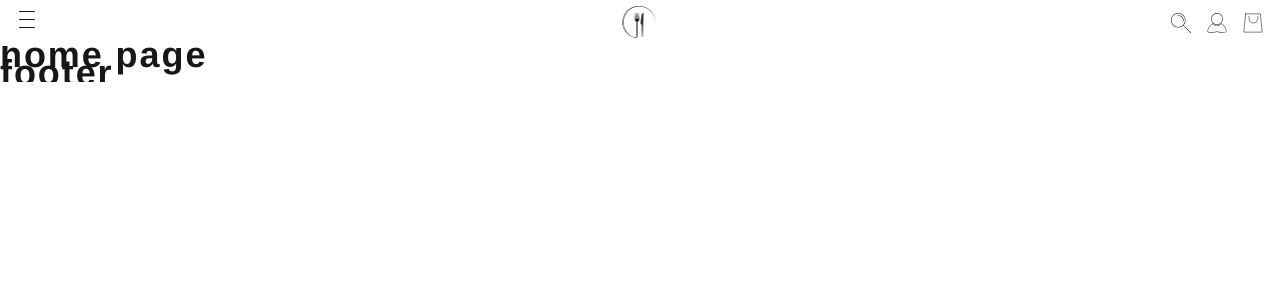
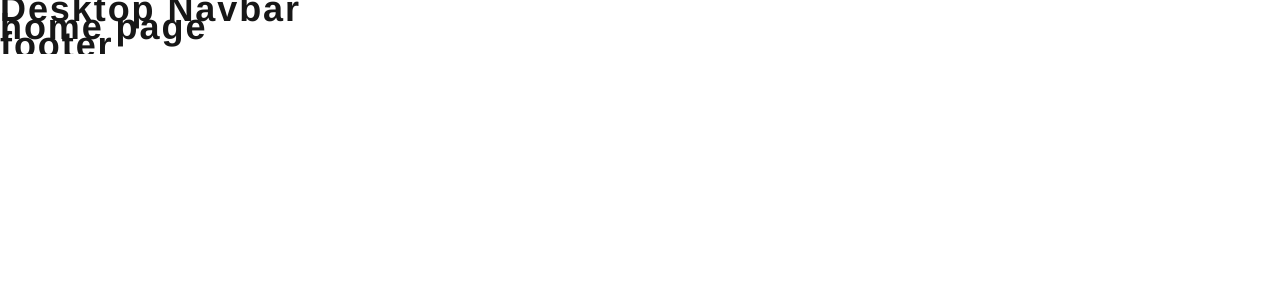
Before and after one commit to keren-elbaz-m/epicure_client, a Next.js app: page / in a window 1280 px wide. Shown: the top 300 px of the page. Built offline with nearby package versions, Linux system fonts and the light colour scheme.

Commit message:
aplit navbar into mobile and desktop
Added useScreenType custom hook in order to detect screen type (mobile/desktop).
Split Navbar into separate NavbarDesktop and NavbarMobile components.
Made Navbar component generic to render the appropriate version based on screen type.

```diff
--- a/src/app/components/navbar/Navbar.tsx
+++ b/src/app/components/navbar/Navbar.tsx
@@ -1,55 +1,14 @@
 'use client'
 
-import { useState } from "react";
+import { useScreenType } from "@/app/hooks/useScreenType";
+import DesktopNavbar from "@/app/components/navbar/NavbarDesktop";
 
-import Link from "next/link";
-import hamburger from "@/app/assets/icons/hamburger.svg";
-import epicure_logo from "@/app/assets/images/epicure_logo.jpg";
-import person_icon from "@/app/assets/icons/person_icon.svg";
-import search_icon from "@/app/assets/icons/search_icon.svg";
-import shopping_bag_icon from "@/app/assets/icons/shopping_bag_icon.svg";
-import close_icon from "@/app/assets/icons/close_icon.svg";
-import Image from "next/image";
-import styles from "@/app/components/navbar/Navbar.module.scss";
+import MobileNavbar from "@/app/components/navbar/NavbarMobile";
 
 
 export default function Navbar() {
-    const [menuOpen, setMenuOpen] = useState(false);
-    return (
-        <>
-            <nav className={styles.navbar}>
-            <button onClick={() => setMenuOpen(!menuOpen)} className={styles.hamburger}>
-                {menuOpen
-                    ? <Image src={close_icon} alt="close icon" />
-                    : <Image src={hamburger} alt="hamburger" />
-                }
-            </button>
-                <div className={styles.logo}>
-                    <Image src={epicure_logo} alt="epicure logo" />
-                </div>
-                <div className={styles.icons}>
-                <Image src={search_icon} alt="search icon" />
-                <Image src={person_icon} alt="person icon" />
-                <Image src={shopping_bag_icon} alt="shopping bag icon" />
-                </div>
+    const screenType = useScreenType();
 
-            </nav>
+    return screenType === "desktop" ? <DesktopNavbar /> : <MobileNavbar />;
 
-            {menuOpen && (
-                <div>
-                    <div className={styles.menu}>
-                        <Link href="/restaurants">Restaurants</Link>
-                        <Link href="/chefs">Chefs</Link>
-                    </div>
-                    <div className={styles.menuFooter}>
-                        <Link href="/contact">Contact Us</Link>
-                        <Link href="/terms">Term of Use</Link>
-                        <Link href="/privacy">Privacy Policy</Link>
-                    </div>
-                </div>
-
-
-            )}
-        </>
-    );
-  }
+}
--- /dev/null
+++ b/src/app/components/navbar/NavbarDesktop.tsx
@@ -0,0 +1,5 @@
+export default function NavbarDesktop() {
+    return (
+      <h1>Desktop Navbar</h1>
+    );
+  }
--- /dev/null
+++ b/src/app/components/navbar/NavbarMobile.tsx
@@ -0,0 +1,55 @@
+'use client'
+
+import { useState } from "react";
+
+import Link from "next/link";
+import hamburger from "@/app/assets/icons/hamburger.svg";
+import epicure_logo from "@/app/assets/images/epicure_logo.jpg";
+import person_icon from "@/app/assets/icons/person_icon.svg";
+import search_icon from "@/app/assets/icons/search_icon.svg";
+import shopping_bag_icon from "@/app/assets/icons/shopping_bag_icon.svg";
+import close_icon from "@/app/assets/icons/close_icon.svg";
+import Image from "next/image";
+import styles from "@/app/components/navbar/Navbar.module.scss";
+
+
+export default function Navbar() {
+    const [menuOpen, setMenuOpen] = useState(false);
+    return (
+        <>
+            <nav className={styles.navbar}>
+            <button onClick={() => setMenuOpen(!menuOpen)} className={styles.hamburger}>
+                {menuOpen
+                    ? <Image src={close_icon} alt="close icon" />
+                    : <Image src={hamburger} alt="hamburger" />
+                }
+            </button>
+                <div className={styles.logo}>
+                    <Image src={epicure_logo} alt="epicure logo" />
+                </div>
+                <div className={styles.icons}>
+                <Image src={search_icon} alt="search icon" />
+                <Image src={person_icon} alt="person icon" />
+                <Image src={shopping_bag_icon} alt="shopping bag icon" />
+                </div>
+
+            </nav>
+
+            {menuOpen && (
+                <div>
+                    <div className={styles.menu}>
+                        <Link href="/restaurants">Restaurants</Link>
+                        <Link href="/chefs">Chefs</Link>
+                    </div>
+                    <div className={styles.menuFooter}>
+                        <Link href="/contact">Contact Us</Link>
+                        <Link href="/terms">Term of Use</Link>
+                        <Link href="/privacy">Privacy Policy</Link>
+                    </div>
+                </div>
+
+
+            )}
+        </>
+    );
+  }
--- /dev/null
+++ b/src/app/hooks/useScreenType.ts
@@ -0,0 +1,17 @@
+import { useState, useEffect } from "react";
+
+export function useScreenType(screenWidth = 768) {
+    const [isMobile, setIsMobile] = useState<boolean>(false);
+
+    useEffect(() => {
+        const checkScreen = () => {
+            setIsMobile(window.innerWidth <= screenWidth);
+        };
+
+        checkScreen();
+        window.addEventListener("resize", checkScreen);
+        return () => window.removeEventListener("resize", checkScreen);
+    }, [screenWidth]);
+
+    return isMobile ? "mobile" : "desktop";
+}
```
Also changed, not shown: src/app/data/link.ts (added).
